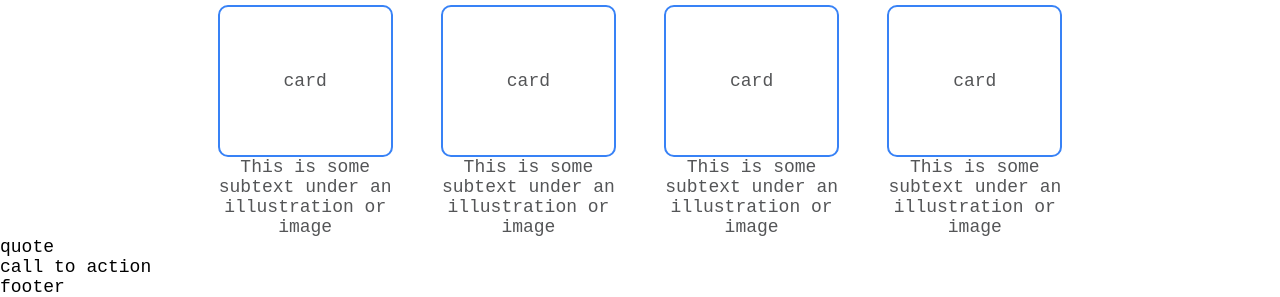
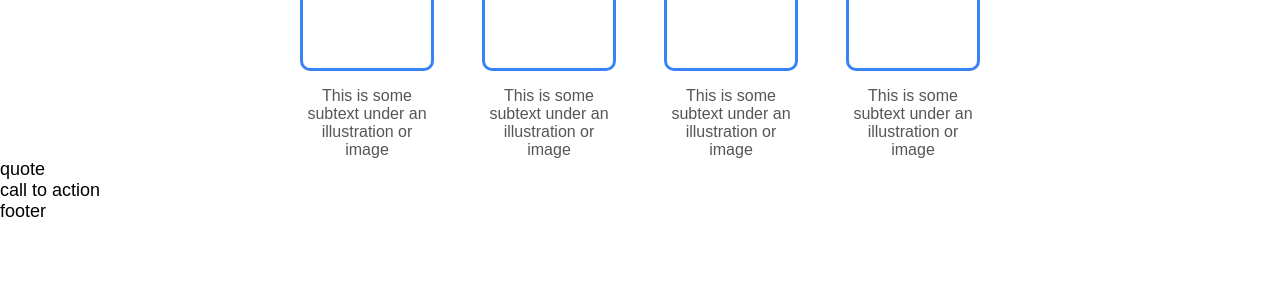
Before and after one commit to seafoamet/Odin-Landing-Page, a plain HTML site: page index.html in a window 1280 px wide. Shown: the part 577-874 px from the top of the page. After the commit the page ends 800 px from the top, so only its background shows below. Drawn offline with Linux system fonts and the light colour scheme.

Commit message:
font changed to sans-serif for style

```diff
--- a/index.html
+++ b/index.html
@@ -5,6 +5,7 @@
     <meta http-equiv="X-UA-Compatible" content="IE=edge" />
     <meta name="viewport" content="width=device-width, initial-scale=1.0" />
     <link rel="stylesheet" href="styles.css" />
+    <link href='https://fonts.googleapis.com/css?family=Roboto Mono' rel='stylesheet'>
     <title>Landing Page</title>
   </head>
   <body>
@@ -36,20 +37,21 @@
     <div class="section2">
       <h1>Some random information</h1>
       <div class="wrapper2">
+        <!--info cards including box and caption below-->
         <div class="info">
-          <div class="card">card</div>
+          <div class="card"></div>
           <div class="text">This is some subtext under an illustration or image</div>
         </div>
         <div class="info">
-          <div class="card">card</div>
+          <div class="card"></div>
           <div class="text">This is some subtext under an illustration or image</div>
         </div>
         <div class="info">
-          <div class="card">card</div>
+          <div class="card"></div>
           <div class="text">This is some subtext under an illustration or image</div>
         </div>
         <div class="info">
-          <div class="card">card</div>
+          <div class="card"></div>
           <div class="text">This is some subtext under an illustration or image</div>
         </div>
       </div>
--- a/styles.css
+++ b/styles.css
@@ -6,7 +6,7 @@ body {
     padding: 0;
     margin: 0;
     font-size: 18px;
-    font-family: monospace;
+    font-family: sans-serif;
 }
 
 ul {
@@ -105,10 +105,15 @@ button {
 }
 
 .card {
-    border: 2px solid #3882f6;
+    border: 3px solid #3882f6;
     border-radius: 10px;
     flex: 1;
     padding: 64px;
+    margin-bottom: 16px;
+}
+
+.text {
+    font-size: 16px;
 }
 
 .section2 > h1 {
```
